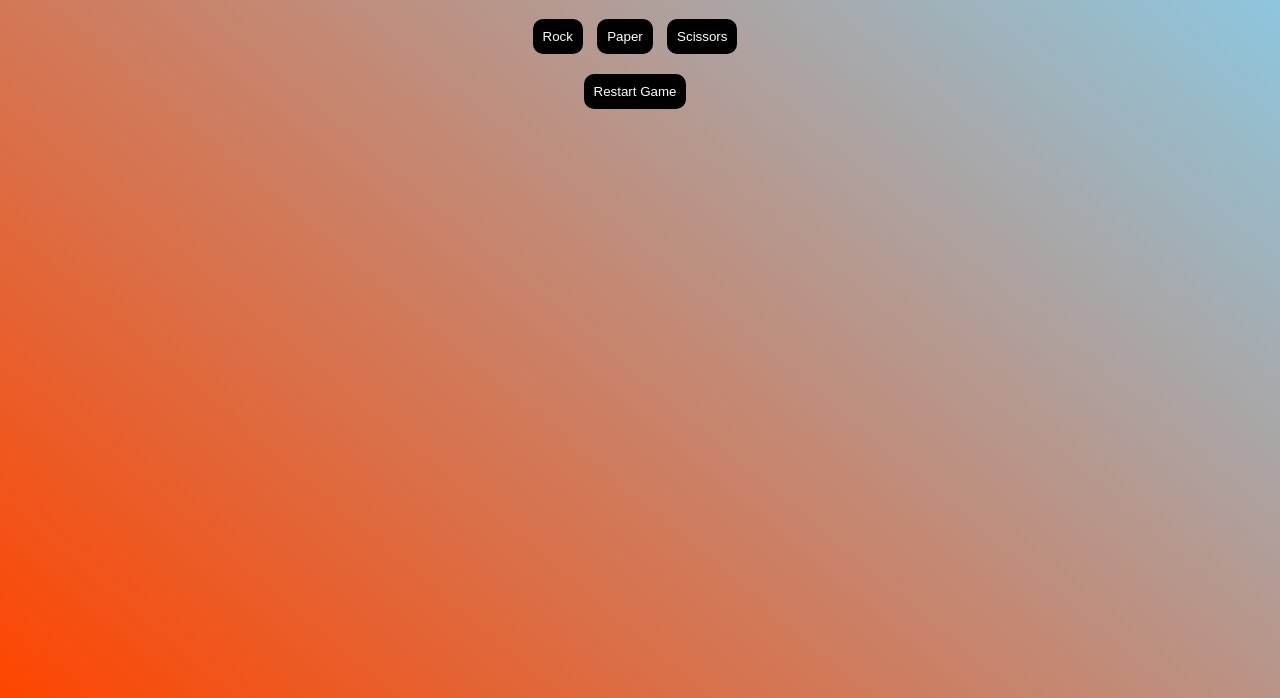
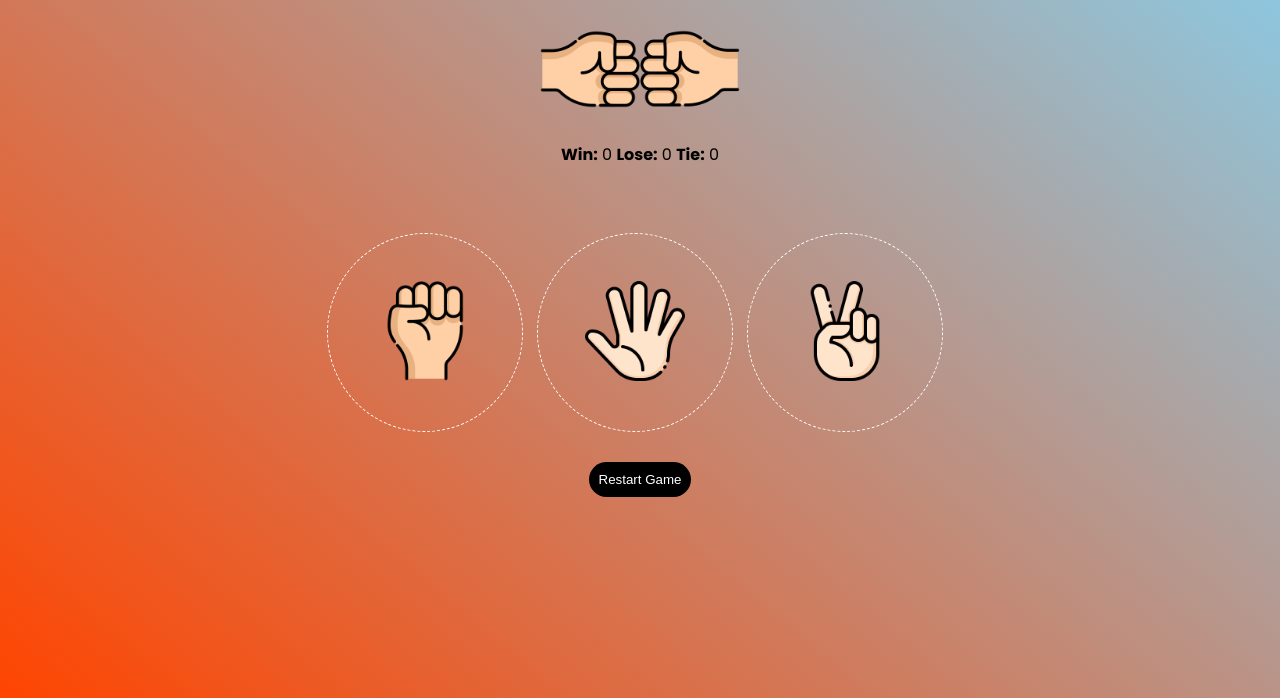
Before and after one commit to nijicode/rock-paper-scissor, a plain HTML site: page index.html in a window 1280 px wide. Shown: the part 102-800 px from the top of the page. Drawn offline with Linux system fonts and the light colour scheme.

Commit message:
Add files via upload

```diff
--- a/index.html
+++ b/index.html
@@ -1,22 +1,57 @@
 <!DOCTYPE html>
 <html lang="en">
   <head>
-        <meta charset="utf-8">
-        <meta name="viewport" content="width=device-width, initial-scale=1.0">
+    <meta charset="utf-8" />
+    <meta name="viewport" content="width=device-width, initial-scale=1.0" />
     <title>The Rock, Paper, Scissor Game</title>
-        <link rel="stylesheet" href="styles.css">
+    <link rel="stylesheet" href="styles.css" />
+    <link rel="icon" type="image/x-icon" href="image/left-scissors-hand.png">
   </head>
   <body>
     <div class="container">
       <h1>Rock, Paper, Scissors</h1>
-        <button type="button" id ="rock" onclick = "playGame('rock');">Rock</button>
-        <button type="button" id="paper" onclick = "playGame('paper');">Paper</button>
-        <button type="button" id="scissors" onclick = "playGame('scissors');">Scissors</button>
       <h2 class="result"></h2>
       <p class="match-details"></p>
+
+      <img
+        id="left-hand"
+        class="button-img rotate-left "
+        src="image/left-rock-hand.png"
+      /><img
+        id="right-hand"
+        class="button-img rotate-right "
+        src="image/right-rock-hand.png"
+      />
       <p class="match-stats"></p>
-        <button class="reset" type="button" onclick = "reset();" >Restart Game</button>
-        </div>
+      <div class="block">
+      <button
+        class="menu-btn btn"
+        type="button"
+        id="rock"
+        onclick="playGameAnimation('rock');"
+      >
+        <img class="button-img" src="image/left-rock-hand.png" />
+      </button>
+      <button
+        class="menu-btn btn"
+        type="button"
+        id="paper"
+        onclick="playGameAnimation('paper');"
+      >
+        <img class="button-img" src="image/left-paper-hand.png" />
+      </button>
+      <button
+        class="menu-btn btn"
+        type="button"
+        id="scissors"
+        onclick="playGameAnimation('scissors');"
+      >
+        <img class="button-img" src="image/left-scissors-hand.png" />
+      </button></div>
+      <button id="restart" class="reset restart-btn btn" type="button" onclick="reset();">
+        Restart Game
+      </button>
+    </div?>
     <script src="script.js"></script>
   </body>
 </html>
--- a/script.js
+++ b/script.js
@@ -1,109 +1,136 @@
-const matchStats = JSON.parse(localStorage.getItem('matchStats')) || {
+const matchStats = JSON.parse(localStorage.getItem("matchStats")) || {
   win: 0,
   lose: 0,
-    tie: 0
+  tie: 0,
 };
-let result = '';
-function computerGuess(){
 
-    const randomNumber = Math.ceil(Math.random()*3);
-    let computerMove = '';
+let result = "";
+function computerGuess() {
+  const randomNumber = Math.ceil(Math.random() * 3);
+  let computerMove = "";
 
-    if (randomNumber === 1){
-        computerMove = 'rock';
-    }
-    else if (randomNumber === 2){
-        computerMove = 'paper';
-    }
-    else{
-        computerMove = 'scissors';
+  if (randomNumber === 1) {
+    computerMove = "rock";
+  } else if (randomNumber === 2) {
+    computerMove = "paper";
+  } else {
+    computerMove = "scissors";
   }
   return computerMove;
 }
+function playGameAnimation(playerMove) {
+  const leftHand = document.querySelector("#left-hand");
+  const rightHand = document.querySelector("#right-hand");
+  const isAnimated = leftHand.classList.contains("animation-left");
 
-function playGame(playerMove){
+  if (!isAnimated) {
+    leftHand.classList.add("animation-left");
+    rightHand.classList.add("animation-right");
+    leftHand.style.display = "inline";
+    rightHand.style.display = "inline";
+    document.getElementById("restart").disabled = true;
+    document.querySelector(".result").style.display = "none";
+    document.querySelector(".match-details").style.display = "none";
+    leftHand.addEventListener("animationend", function onAnimationEnd() {
+      // Remove the event listener to avoid multiple executions
+      leftHand.removeEventListener("animationend", onAnimationEnd);
+      leftHand.classList.remove("animation-left");
+      rightHand.classList.remove("animation-right");
+      leftHand.style.display = "none";
+      rightHand.style.display = "none";
+      // Enable the button after the animation is complete
+      document.getElementById("restart").disabled = false;
+      // Call the function you want to execute after the animation
+      playGame(playerMove);
+    });
+  }
+}
+
+function playGame(playerMove) {
   const computerMove = computerGuess();
-
-
-    if(playerMove === 'rock'){
-        if (computerMove === 'rock'){
+  if (playerMove === "rock") {
+    if (computerMove === "rock") {
       console.log("It's a tie");
       matchStats.tie++;
-            result = 'tie';
+      result = "tie";
       console.log(matchStats);
-        }
-        else if(computerMove === 'paper'){
+    } else if (computerMove === "paper") {
       console.log("You lose");
       matchStats.lose++;
       console.log(matchStats);
-            result = 'lose';
-        }
-        else if(computerMove === 'scissors'){
+      result = "lose";
+    } else if (computerMove === "scissors") {
       console.log("You win");
       matchStats.win++;
       console.log(matchStats);
-            result = 'win';
+      result = "win";
     }
-    }
-    else if(playerMove === 'paper') {
-        if (computerMove === 'rock'){
+  } else if (playerMove === "paper") {
+    if (computerMove === "rock") {
       console.log("You win!");
       matchStats.win++;
       console.log(matchStats);
-            result = 'win';
-        }
-        else if(computerMove === 'paper'){
+      result = "win";
+    } else if (computerMove === "paper") {
       console.log("It's a tie!");
       matchStats.tie++;
       console.log(matchStats);
-            result = 'tie';
-        }
-        else if(computerMove === 'scissors'){
+      result = "tie";
+    } else if (computerMove === "scissors") {
       console.log("You lose!");
       matchStats.lose++;
       console.log(matchStats);
-            result = 'lose';
+      result = "lose";
     }
-    }
-    else if (playerMove === 'scissors'){
-        if (computerMove === 'rock'){
+  } else if (playerMove === "scissors") {
+    if (computerMove === "rock") {
       console.log("You lose!");
       matchStats.lose++;
       console.log(matchStats);
-            result = 'lose';
-        }
-        else if(computerMove === 'paper'){
+      result = "lose";
+    } else if (computerMove === "paper") {
       console.log("You win!");
       matchStats.win++;
       console.log(matchStats);
-            result = 'win';
-        }
-        else if(computerMove === 'scissors'){
+      result = "win";
+    } else if (computerMove === "scissors") {
       console.log("It's a tie!");
       matchStats.tie++;
       console.log(matchStats);
-            result = 'tie';
+      result = "tie";
     }
   }
-    localStorage.setItem('matchStats',JSON.stringify(matchStats));
-    localStorage.setItem('match-stats',JSON.stringify(document.querySelector('.match-stats').innerHTML));
-    if(result === 'win'|| result=== 'lose'){
-        document.querySelector('.result').innerText = `You ${result}!`;
-    }else{
-        document.querySelector('.result').innerText = `It's a ${result}!`;
+  localStorage.setItem("matchStats", JSON.stringify(matchStats));
+  localStorage.setItem(
+    "match-stats",
+    JSON.stringify(document.querySelector(".match-stats").innerHTML)
+  );
+  if (result === "win" || result === "lose") {
+    document.querySelector(".result").innerText = `You ${result}!`;
+  } else {
+    document.querySelector(".result").innerText = `It's a ${result}!`;
   }
-    document.querySelector('.match-details').innerHTML = `You choose ${playerMove.bold().toUpperCase()} and Computer choose ${computerMove.bold().toUpperCase()}`;
-    document.querySelector('.match-stats').innerHTML = `<b>Win:</b> ${matchStats.win} <b>Lose:</b> ${matchStats.lose} <b>Tie:</b> ${matchStats.tie}`;
-    document.querySelector('.result').style.display = "block";
-    document.querySelector('.match-details').style.display = "block";
+  document.querySelector(
+    ".match-details"
+  ).innerHTML = `You <img class="button-img rotate-left" src="image/left-${playerMove}-hand.png"> : <img class="button-img rotate-right" src="image/right-${computerMove}-hand.png"> Com`;
+  document.querySelector(
+    ".match-stats"
+  ).innerHTML = `<b>Win:</b> ${matchStats.win} <b>Lose:</b> ${matchStats.lose} <b>Tie:</b> ${matchStats.tie}`;
+  document.querySelector(".result").style.display = "block";
+  document.querySelector(".match-details").style.display = "block";
 }
-function reset(){
+document.querySelector(
+  ".match-stats"
+).innerHTML = `<b>Win:</b> ${matchStats.win} <b>Lose:</b> ${matchStats.lose} <b>Tie:</b> ${matchStats.tie}`;
+function reset() {
   matchStats.win = 0;
   matchStats.lose = 0;
   matchStats.tie = 0;
-    document.querySelector('.result').style.display = "none";
-    document.querySelector('.match-details').style.display = "none";
-    document.querySelector('.match-stats').innerHTML = `<b>Win:</b> ${matchStats.win} <b>Lose:</b> ${matchStats.lose} <b>Tie:</b> ${matchStats.tie}`;
-    localStorage.removeItem('matchStats');
-    localStorage.removeItem('match-stats');
+  document.querySelector(".result").style.display = "none";
+  document.querySelector(".match-details").style.display = "none";
+  document.querySelector(
+    ".match-stats"
+  ).innerHTML = `<b>Win:</b> ${matchStats.win} <b>Lose:</b> ${matchStats.lose} <b>Tie:</b> ${matchStats.tie}`;
+  localStorage.removeItem("matchStats");
+  localStorage.removeItem("match-stats");
 }
--- a/styles.css
+++ b/styles.css
@@ -1,33 +1,102 @@
-@import url('https://fonts.googleapis.com/css2?family=Poppins:ital,wght@0,100;0,200;0,300;0,400;0,500;0,600;0,700;0,800;0,900;1,100;1,200;1,300;1,400;1,500;1,600;1,700;1,800;1,900&display=swap');
-*{
+@import url("https://fonts.googleapis.com/css2?family=Poppins:ital,wght@0,100;0,200;0,300;0,400;0,500;0,600;0,700;0,800;0,900;1,100;1,200;1,300;1,400;1,500;1,600;1,700;1,800;1,900&display=swap");
+* {
   box-sizing: border-box;
 }
-body{
+body {
   margin: 0;
   padding: 0;
   font-family: Poppins, sans-serif;
-    background: linear-gradient(220deg, skyblue,orangered);
+  background: linear-gradient(220deg, skyblue, orangered);
   background-repeat: no-repeat;
-    height: 100vh;
+  height: fit-content;
+  min-height: 100vh;
 }
-.container{
+.container {
   margin: 0 auto;
   text-align: center;
   width: 100%;
   max-width: 1000px;
   padding: 30px;
   /* border: 5px solid black; */
-
 }
-button{
+button {
   border: none;
-    color:white;
-    padding:10px;
-    border-radius: 10px;
-    background-color:black;
+  color: white;
+  padding: 10px;
+  border-radius: 20px;
+  border: none;
+  background-color: black;
   margin-right: 10px;
-    transition: all .5s;
+  cursor: pointer;
+  transition: all 0.5s;
 }
-button:hover{
+.menu-btn {
+  margin-top: 50px;
+  border: 1px dashed white;
+  background: transparent;
+  border-radius: 50%;
+  padding: 5%;
+}
+.restart-btn {
+  display: block;
+  margin: 30px auto;
+}
+.menu-btn:hover {
+  transform: translateY(-20px);
+}
+.restart-btn:hover {
   opacity: 0.8;
 }
+.button-img {
+  height: 100px;
+}
+
+.rotate-left {
+  transform: rotate(90deg);
+}
+.rotate-right {
+  transform: rotate(-90deg);
+}
+.animation-left {
+  animation: pickLoading-left 1s linear 3;
+  margin-right: 20px;
+}
+.animation-right {
+  animation: pickLoading-right 1s linear 3;
+  margin-left: 20px;
+}
+.block {
+  margin: auto;
+}
+@keyframes pickLoading-left {
+  0%,
+  100% {
+    transform: rotate(90deg);
+    transform: translateX(-50px);
+  }
+  20% {
+    transform: rotate(0deg);
+  }
+  50% {
+    transform: rotate(30deg);
+  }
+  80% {
+    transform: rotate(60deg);
+  }
+}
+@keyframes pickLoading-right {
+  0%,
+  100% {
+    transform: rotate(-90deg);
+    transform: translateX(50px);
+  }
+  20% {
+    transform: rotate(0deg);
+  }
+  50% {
+    transform: rotate(-30deg);
+  }
+  80% {
+    transform: rotate(-60deg);
+  }
+}
```
Also changed, not shown: image/left-paper-hand.png (added), image/left-rock-hand.png (added), image/left-scissors-hand.png (added), image/right-paper-hand.png (added), image/right-rock-hand.png (added), image/right-scissors-hand.png (added). Lines whose indentation alone changed are shown as unchanged.
